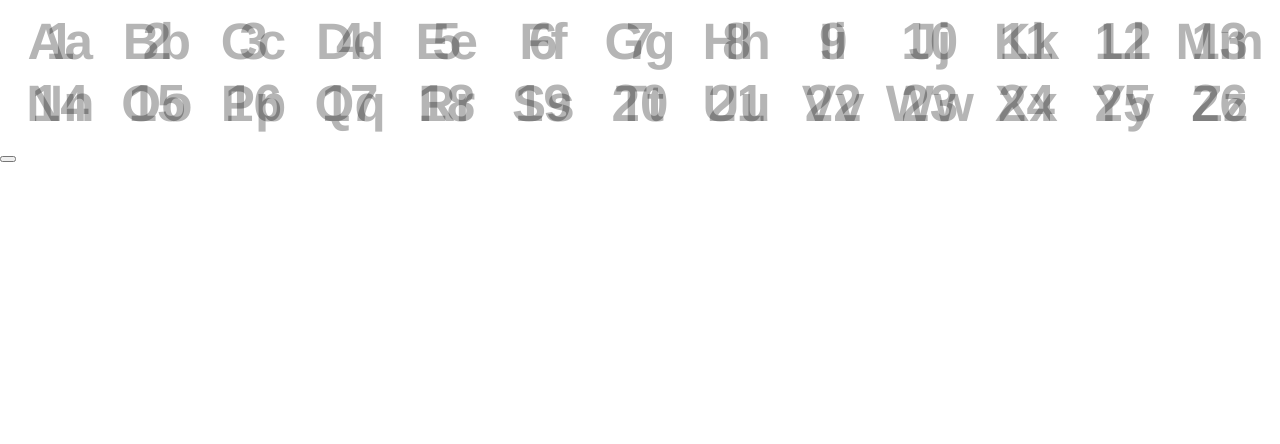
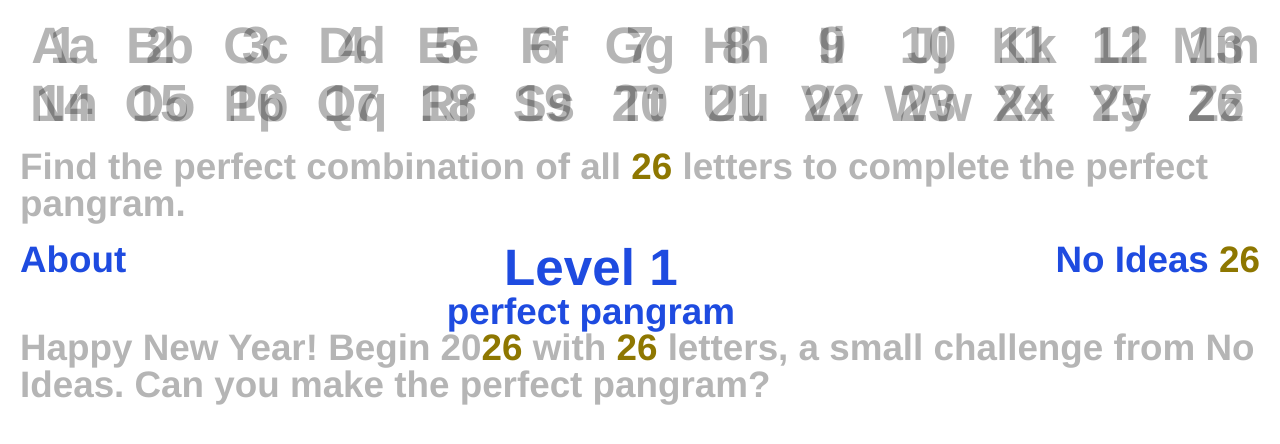
Before and after one commit to NoIdeasStudio/holiday-card-25, a plain HTML site: page index.html in a window 1280 px wide. Drawn offline with Linux system fonts and the light colour scheme; files whose address does not match are found by name.

Commit message:
font and spacing clamps

```diff
--- a/assets/css/style.css
+++ b/assets/css/style.css
@@ -41,14 +41,14 @@ body,html{
  color: #3C2570;
 }
 
-/* key container and row */
+/* containers */
 .key--letter-number{
  position: relative;
   display: block;
   width: 100%;
   height: clamp(.7rem, 4vw, 5.3rem);
 }
-.key--row-1{
+.key--row{
  display: flex;
  gap: .5em;
  height: fit-content;
@@ -56,48 +56,16 @@ body,html{
  width: 100%;
  position: relative;
 }
-.key--row-1:nth-of-type(2) {
- padding-top: clamp(0.1em, 2vw, .7em);
+.key--row:nth-of-type(2) {
+ padding-top: clamp(0.05em, 2vw, .4em);
 }
-
-#key{
- margin: 1em;
+#key,
+#menu-about,
+#descriptive-text{
+ margin: clamp(10px, 20px, 30px);
 }
-
-
-
-/* all text in helvetica */
-.blue-text{
- font-family: Helvetica;
- font-weight: bold;
- color: #1E4BE0;
- mix-blend-mode: multiply;
- font-size: 3em;
+#menu{
+ display: flex;
+ justify-content: space-between;
+ text-align: center;
 }
-
-
-
-.gold-text{
- font-family: Helvetica;
- font-weight: bold;
- color: #8E7700;
- mix-blend-mode: multiply;
- font-size: 3em;
-}
-.grey-gold-text{
- font-family: Helvetica;
- font-weight: bold;
- color: #B5B5B5;
- mix-blend-mode: multiply;
- font-size: 3em;
-}
-.grey-gold-text--active{
- color: #8E7700;
-}
-button{
-
- mix-blend-mode: multiply;
- font-size: 3em;
-
- color: #8E7700;
-}
--- a/assets/css/typesetting.css
+++ b/assets/css/typesetting.css
@@ -5,3 +5,27 @@
  font-weight: bold;
  mix-blend-mode: multiply;
 }
+
+/* #level{
+ font-size: clamp(.7rem, 4vw, 5.3rem);
+} */
+.text{
+ font-family: Helvetica;
+ font-size: clamp(.5rem, 3vw, 2.3rem);
+ color: #B5B5B5;
+ font-weight: bold;
+ mix-blend-mode: multiply;
+}
+.menu{
+ font-family: Helvetica;
+ font-size: clamp(.5rem, 3vw, 2.3rem);
+ color: #1E4BE0;
+ font-weight: bold;
+ mix-blend-mode: multiply;
+}
+#level--text-number{
+ font-size: clamp(.8rem, 4vw, 6.3rem);
+}
+em{
+ color: #8E7700;
+}
--- a/index.html
+++ b/index.html
@@ -12,8 +12,7 @@
 <body>
 
  <section id="key">
-
-   <div class="key--row-1">
+   <div class="key--row">
 <!-- Aa 1 -->
     <div id="Aa1" class="key--letter-number"><p id="1" class="key--number">1</p>
      <p id="Aa1-1" class="key--letter"><span class="U">A</span> <span class="L">a</span></p>
@@ -147,8 +146,7 @@
    </div>
 
   </div>
-
-  <div class="key--row-1">
+  <div class="key--row">
 
 <!-- Nn 14 -->
 <div id="Nn14" class="key--letter-number"><p id="14" class="key--number">14</p>
@@ -455,20 +453,28 @@
 
 
   </div>
+ </section>
 
- </section>
-  <!-- description and reset button -->
- <div id="description">
-  <p></p> <button class=".button--active"></button>
- </div>
+  <div id="descriptive-text" class="text">
+   <p>Find the perfect combination of all <em>26</em> letters to complete the perfect pangram.</p>
+  </div>
 
- <!-- text and animation field -->
- <!-- animation with numbers overlay -->
- <!-- text overlay -->
+  <div id="menu-about" class="menu">
+   <nav id="menu">
+    <div>About</div>
+    <div id="level">
+     <div id="level--text-number"><p id="level-text">Level <span id="level-number">1</span></p></div>
+     <div>perfect pangram</div>
+    </div>
+    <div>No Ideas <em>26</em></div>
+   </nav>
 
- <!-- level indicator -->
- <!-- navigation -->
-  <!-- descriptions -->
+   <div id="about" class="text">
+    <p>Happy New Year! Begin 20<em>26</em> with <em>26</em> letters, a small challenge from No Ideas. Can you make the perfect pangram? </p>
+   </div>
+  </div>
+
+
 <script src="./js/script.js" async defer></script>
 </body>
 </html>
```
